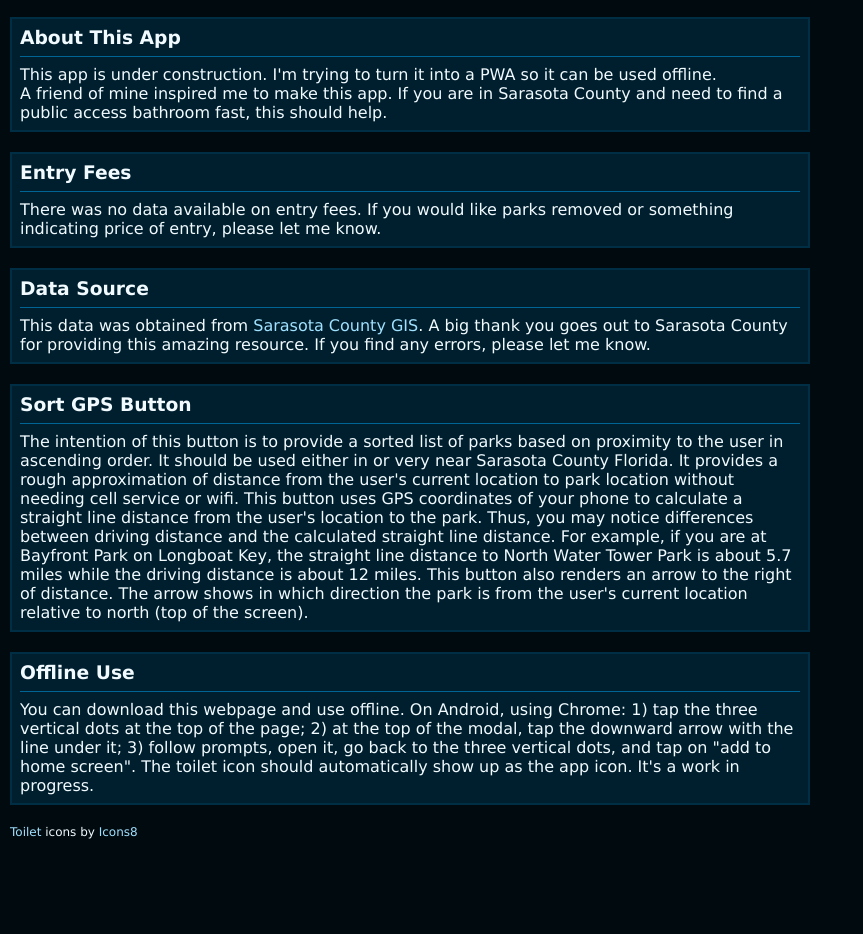
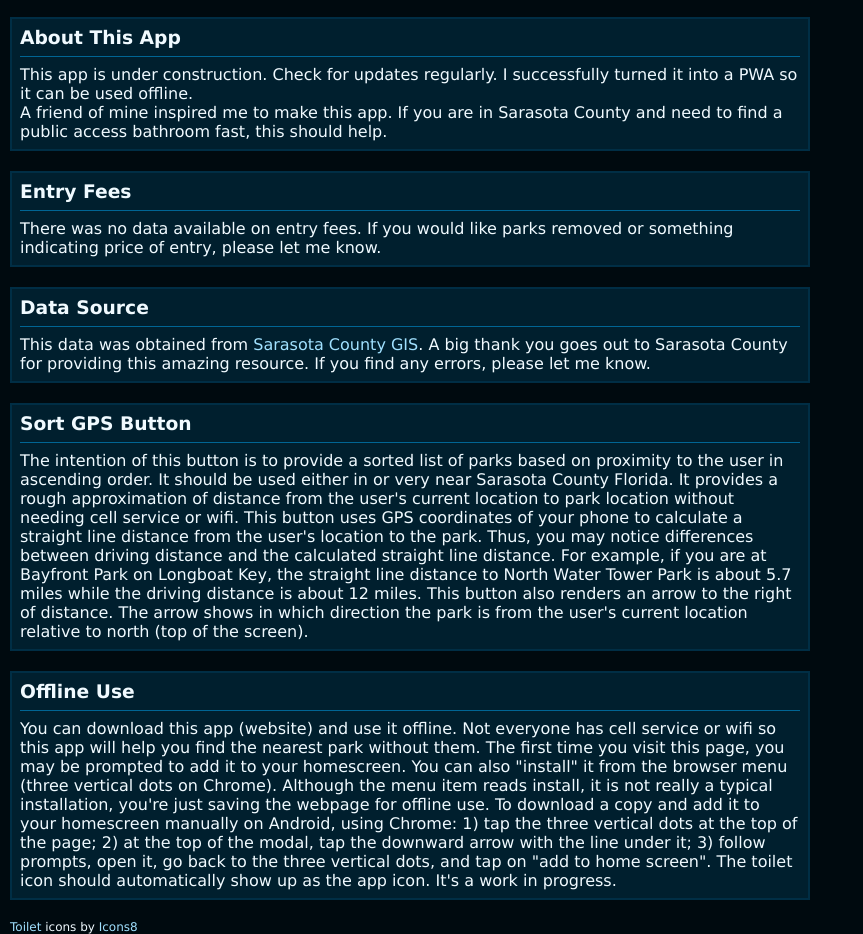
Before and after one commit to david-learns/sarasota-bathrooms, a plain HTML site: page about.html in a window 1280 px wide. Shown: the part 126-1060 px from the top of the page, without its empty margins (0-863 px from the left). Before the commit the page ends 965 px from the top, so only its background shows below. Drawn offline with Linux system fonts and the light colour scheme.

Commit message:
updated about page

```diff
--- a/about.html
+++ b/about.html
@@ -39,7 +39,7 @@
     <article class="group">
         <h3>About This App</h3>
         <hr>
-        <p>This app is under construction. I'm trying to turn it into a PWA so it can be used offline.</p>
+        <p>This app is under construction. Check for updates regularly. I successfully turned it into a PWA so it can be used offline.</p>
         <p>A friend of mine inspired me to make this app. If you are in Sarasota County and need to find a public access bathroom fast, this should help.</p>
     </article>
     <article class="group">
@@ -60,8 +60,9 @@
     <article class="group">
         <h3>Offline Use</h3>
         <hr>
-        <p>You can download this webpage and use offline. On Android, using Chrome: 1) tap the three vertical dots at the top of the page; 2) at the top of the modal, tap the downward arrow with the line under it; 3) follow prompts, open it, go back to the three vertical dots, and tap on "add to home screen". The toilet icon should automatically show up as the app icon. It's a work in progress.</p>
+        <p>You can download this app (website) and use it offline. Not everyone has cell service or wifi so this app will help you find the nearest park without them. The first time you visit this page, you may be prompted to add it to your homescreen. You can also "install" it from the browser menu (three vertical dots on Chrome). Although the menu item reads install, it is not really a typical installation, you're just saving the webpage for offline use. To download a copy and add it to your homescreen manually on Android, using Chrome: 1) tap the three vertical dots at the top of the page; 2) at the top of the modal, tap the downward arrow with the line under it; 3) follow prompts, open it, go back to the three vertical dots, and tap on "add to home screen". The toilet icon should automatically show up as the app icon. It's a work in progress.</p>
     </article>
+
     <footer>
         <p class="thanks"><a target="_blank" href="https://icons8.com/icon/PuvwSILo4JTP/toilet">Toilet</a> icons by <a target="_blank" href="https://icons8.com">Icons8</a></p>
     </footer>
```
